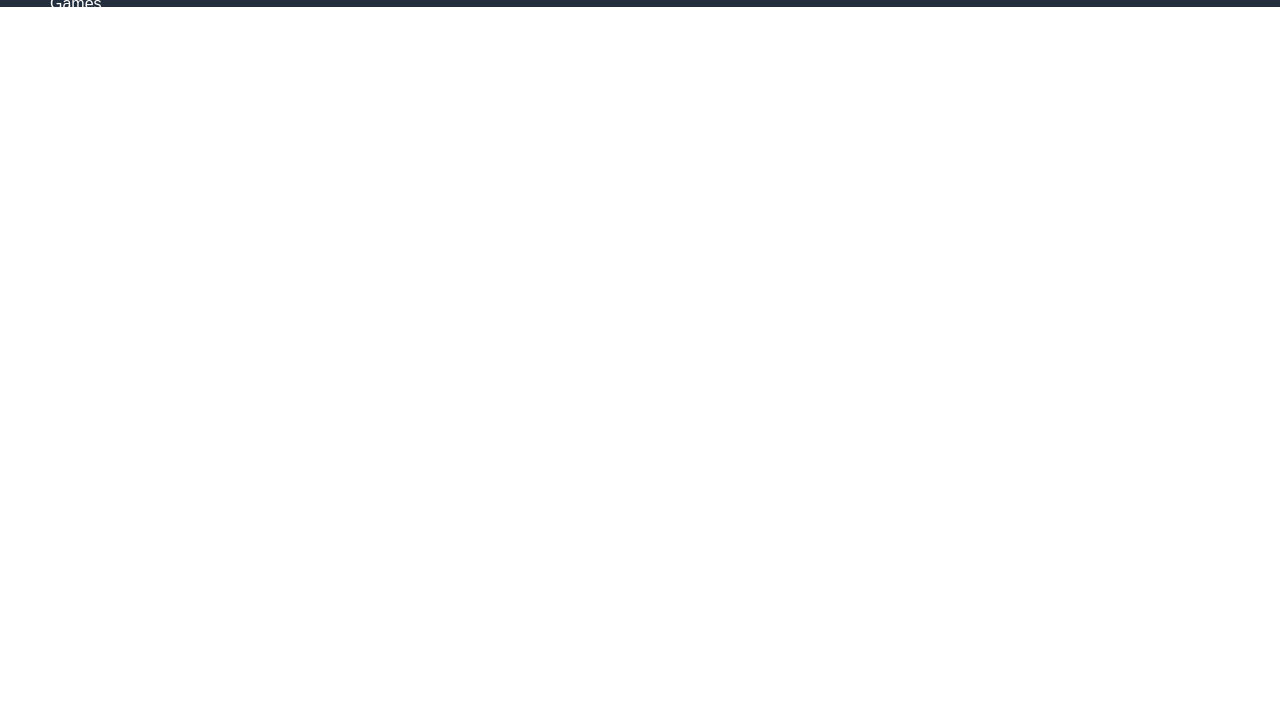
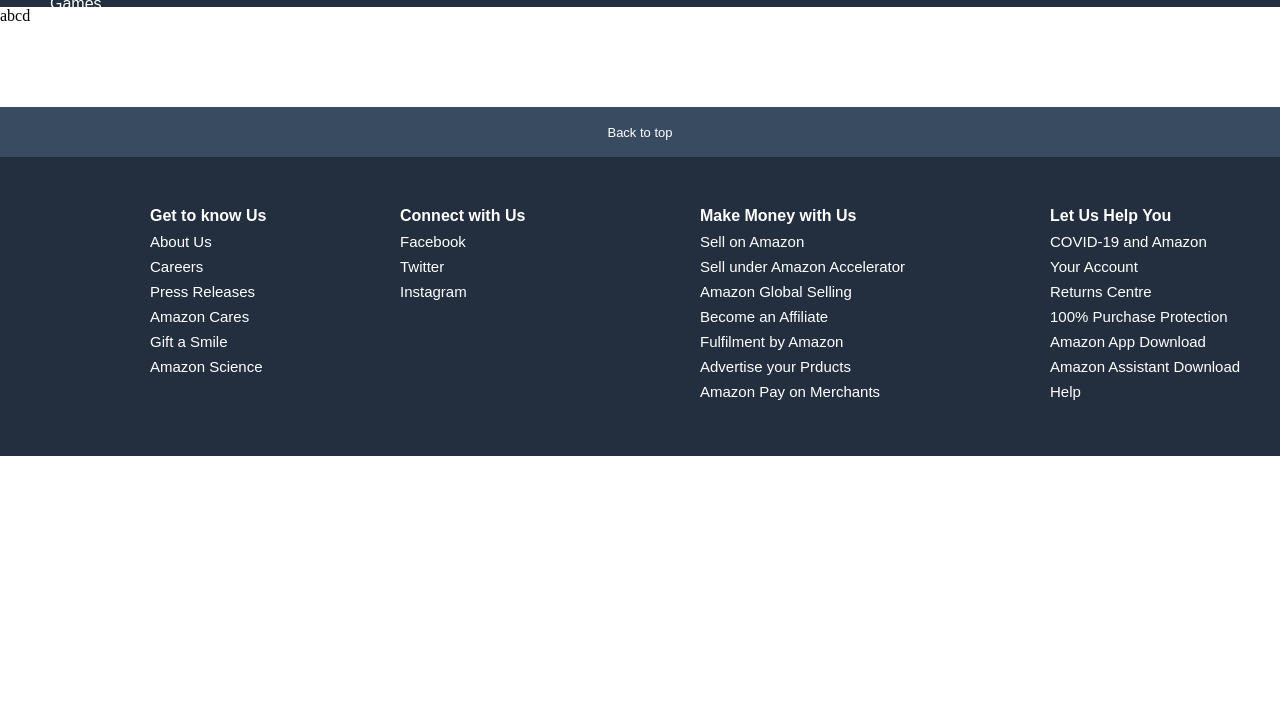
Before and after one commit to AnkitaSingh3006/Amazon_replica, a plain HTML site: page Amazon_replica/homepage.html in a window 1280 px wide. Shown: the part 88-800 px from the top of the page. Drawn offline with Linux system fonts and the light colour scheme.

Commit message:
updated code

```diff
--- a/Amazon_replica/homepage.css
+++ b/Amazon_replica/homepage.css
@@ -3,7 +3,8 @@
     padding: 0;
     box-sizing: border-box;
 }
-
+/*------------------------------------------------------------------------------------------------------------------------------
+--------------------------------------------------------------------------------------------------------------------------------*/
 /*upper part of header*/
 .upper-part{
     width: 100%;
@@ -99,7 +100,7 @@
     padding-top: 6px;
 }
 .search{
-    width:570px;
+    width:100%;
     height: 40px;
 }
 .search-btn{
@@ -108,9 +109,8 @@
     float: left;
     padding-top: 6px;
 }
-
 .search-btn img{
-    width: 30px;
+    width: 100%;
     height: 33px;
     border: none;
     border: none;
@@ -248,3 +248,138 @@
     height: 40px;
     padding: 3px;
 }
+
+/*-------------------------------------------------------------------------------------------------------------------------------------------------------------------
+---------------------------------------------------------------------------------------------------------------------------------------------------------------------*/
+
+/* section part */
+section{
+    width: 100%;
+    height: 100px;
+}
+/*--------------------------------------------------------------------------------------------------------------------------------------------------------------------
+----------------------------------------------------------------------------------------------------------------------------------------------------------------------*/
+
+/* footer part */
+
+/*footer1*/
+
+.footer1{
+    width: 100%;
+    height: 50px;
+    background-color: #384b61;
+    color: white;
+    font-family: Arial, Helvetica, sans-serif;
+    font-size: small;
+    text-align: center;
+    padding-top: 18px;
+}
+
+/*footer2*/
+
+.footer2{
+    width: 100%;
+    height: 300px;
+    color: white;
+    background-color: #232f3e;
+    font-family: Arial, Helvetica, sans-serif;
+    border-bottom: 1px solid white;
+}
+.default{
+    font-size: medium;
+    font-weight: bold;
+}
+ul li{
+    list-style-type: none;
+    padding-top: 8px;
+}
+.footer-left{
+    width: 350px;
+    height: 300px;
+    float: left;
+    padding-top: 50px;
+    padding-left: 150px;
+    font-size: 15px;
+}
+.footer-mid1{
+    width: 350px;
+    height: 300px;
+    float: left;
+    padding-top: 50px;
+    padding-left: 50px;
+    font-size: 15px;
+}
+.footer-mid2{
+    width: 350px;
+    height: 300px;
+    float: left;
+    padding-top: 50px;
+    font-size: 15px;
+}
+.footer-right{
+    width:calc(100% - 1050px);
+    height: 300px;
+    float: left;
+    padding-top: 50px;
+    font-size: 15px;
+}
+
+/*footer3
+
+.footer3{
+    width: 100%;
+    height: 150px;
+    background-color: #232f3e;
+    color: white;
+}
+.footerbase
+{
+    width: 100%;
+    height: 100px;
+}
+.footerlogo{
+    width: 50%;
+    height: 100px;
+    float: left;
+}
+.footerlogo img{
+    width: 600px;
+    padding-top: 52px;
+    padding-left: 75%;
+}
+.language
+{
+    width: 50%;
+    height: 100px;
+    float: left;
+    padding: 40px;
+}
+.by_default_option{
+    width: 100px;
+    height: 35px;
+    border: 1px solid;
+    font-family: Arial, Helvetica, sans-serif;
+    font-weight: lighter;
+    font-size: small;
+    padding-left: 15px;
+}
+
+.language img{
+    width: 18px;
+    height: 22px;
+    padding-top: 6px;
+    border: none;
+    vertical-align: text-bottom;
+}
+.country{
+    width: 100%;
+    height: 50px;
+    padding-left: 100px;
+}
+ul li{
+    font-family: Arial, Helvetica, sans-serif;
+    font-size: small;
+    padding: 5px;
+    display: inline;
+    list-style-type: none;
+}
--- a/Amazon_replica/homepage.html
+++ b/Amazon_replica/homepage.html
@@ -16,7 +16,7 @@
         <div class="upper-part">
             <div class="left-upper-part">
                 <div class="logo"><a href="http://127.0.0.1:5500/homepage.html" target="_self">
-                        <img src="img/logo.png">.in</a>
+                        <img src="img/logo.png"><b>.in</b></a>
                 </div>
                 <div class="loc">
                     <div class="loc1"><img src="img/loc.png"></div>
@@ -59,7 +59,83 @@
         </div>
     </header>
 
-    <section></section>
+    <section>abcd</section>
+
+    <footer>
+        <div class="footer1"><a href="#" target="_self">Back to top</a></div>
+        <div class="footer2">
+            <div class="footer-left">
+                <div class="default">Get to know Us</div>
+                <ul>
+                    <li>About Us</li>
+                    <li>Careers</li>
+                    <li>Press Releases</li>
+                    <li>Amazon Cares</li>
+                    <li>Gift a Smile</li>
+                    <li>Amazon Science</li>
+                </ul>
+            </div>
+            <div class="footer-mid1">
+                <div class="default">Connect with Us</div>
+                <ul>
+                    <li>Facebook</li>
+                    <li>Twitter</li>
+                    <li>Instagram</li>
+                </ul>
+            </div>
+            <div class="footer-mid2">
+                <div class="default">Make Money with Us</div>
+                <ul>
+                    <li>Sell on Amazon</li>
+                    <li>Sell under Amazon Accelerator</li>
+                    <li>Amazon Global Selling</li>
+                    <li>Become an Affiliate</li>
+                    <li>Fulfilment by Amazon</li>
+                    <li>Advertise your Prducts</li>
+                    <li>Amazon Pay on Merchants</li>
+                </ul>
+            </div>
+            <div class="footer-right">
+                <div class="default">Let Us Help You</div>
+                <ul>
+                    <li>COVID-19 and Amazon</li>
+                    <li>Your Account</li>
+                    <li>Returns Centre</li>
+                    <li>100% Purchase Protection</li>
+                    <li>Amazon App Download</li>
+                    <li>Amazon Assistant Download</li>
+                    <li>Help</li>
+                </ul>
+            </div>
+        </div>
+       <!-- <div class="footer3">
+            <div class="footerbase">
+                <div class="footerlogo"><img src="img/logo.png"></div>
+                <div class="language"><div class="by_default_option"><img src="img/globe.jpg">&nbsp;&nbsp;English</div></div>
+            </div>
+            <div class="country">
+                <ul>
+                    <li>Australia</li>
+                    <li>Brazil</li>
+                    <li>Canada</li>
+                    <li>China</li>
+                    <li>France</li>
+                    <li>Germany</li>
+                    <li>Italy</li>
+                    <li>Japan</li>
+                    <li>Mexico</li>
+                    <li>Netherland</li>
+                    <li>Poland</li>
+                    <li>Singapore</li>
+                    <li>Spain</li>
+                    <li>Turkey</li>
+                    <li>United Arab Emirates</li>
+                    <li>United Kingdom</li>
+                    <li>United States</li>
+                </ul>
+            </div>
+        </div>-->
+    </footer>
 
 </body>
 
```
Also changed, not shown: Amazon_replica/img/globe.jpg (added).
